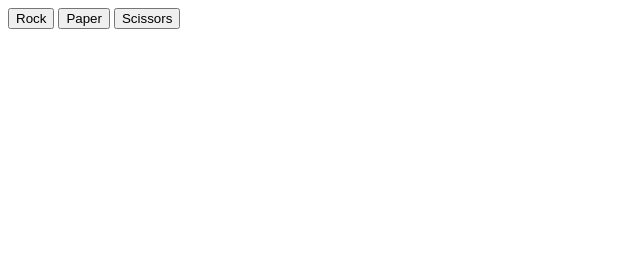
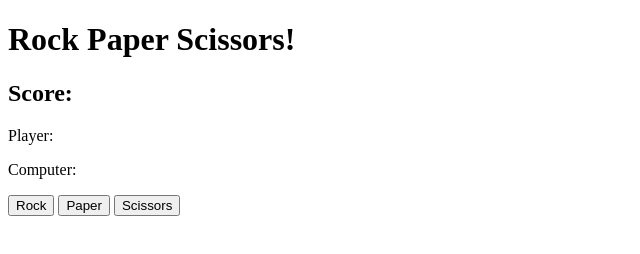
Before and after one commit to kawiwikiwi/rock-paper-scissors, a plain HTML site: page index.html in a window 1280 px wide. Shown: the whole page, without its empty margins (0-640 px from the left). Drawn offline with Linux system fonts and the light colour scheme.

Commit message:
Added score UI

```diff
--- a/index.html
+++ b/index.html
@@ -8,7 +8,14 @@
     <link rel="stylesheet" href="style.css">
 </head>
 <body>
-    <div class="score"></div>
+    <div class="score">
+        <h1> Rock Paper Scissors!</h1>
+        <h2> Score: </h2>
+        <div>
+            <p id="player" > Player: </p>
+            <p id="comp" > Computer: </p>
+        </div>
+    </div>
 
     <div>
         <button id="rock"> Rock </button>
```
